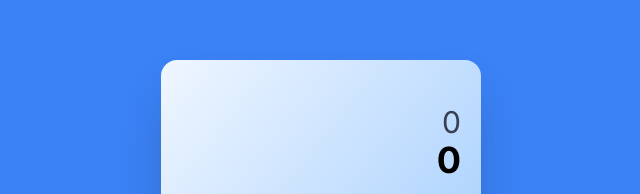
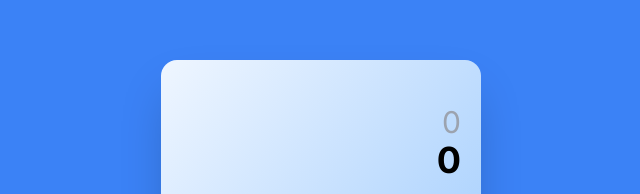
Before and after one commit to gnikkoch96/nextjs-projects, a Next.js app in the folder calculator-app/: page / in a window 1280 px wide. Shown: the part 140-334 px from the top of the page, without its empty margins (319-959 px from the left). Built offline with nearby package versions, Linux system fonts and the light colour scheme.

Commit message:
styled display history

```diff
--- a/calculator-app/app/components/Calculator.tsx
+++ b/calculator-app/app/components/Calculator.tsx
@@ -26,7 +26,7 @@ function Display({result, history}:{result:string, history:string}){
   return (
       <div className="w-full h-1/3 pb-5 rounded-3xl flex flex-col items-end justify-end">
         {/* histories */}
-        <p className="text-gray-700 text-3xl">{history}</p>
+        <p className="text-gray-400 text-3xl">{history}</p>
 
         {/* output */}
         <p className="text-black font-bold text-4xl">{result}</p>
```
